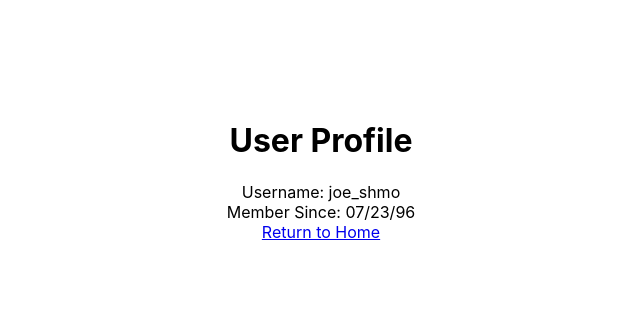
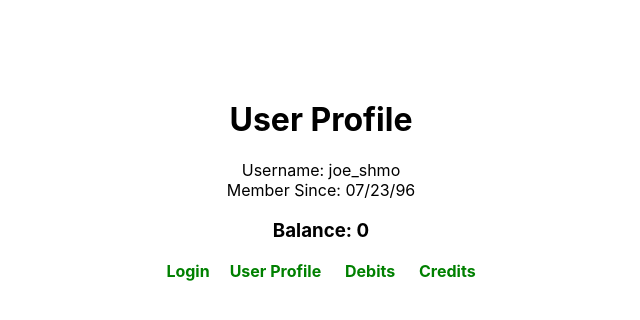
Before and after one commit to alejandrochum/assignment4, a React (Create React App) app: page /userProfile in a window 1280 px wide. Shown: the top 320 px of the page, without its empty margins (319-959 px from the left). Built offline with nearby package versions, Linux system fonts and the light colour scheme; no server answers.

Commit message:
Credits functionality complete

```diff
--- a/src/App.js
+++ b/src/App.js
@@ -5,6 +5,7 @@ import Home from './components/Home';
 import UserProfile from './components/UserProfile';
 import LogIn from './components/Login';
 import Debits from './components/Debits';
+import Credits from './components/Credits';
 import AccountBalance from './components/AccountBalance';
 import DbInput from './components/DbInput';
 
@@ -75,6 +76,13 @@ class App extends Component {
       })
   }
 
+  addCredit = (credit) => {
+    const newDebits = this.state.credits;
+    newDebits.push(credit);
+    this.setState({ credits: newDebits })
+    this.updateBalance();
+  }
+
   //call for the functions to get the data when component mounts
   componentDidMount = () => {
     this.getDebit();
@@ -89,14 +97,18 @@ class App extends Component {
 
   render() {
 
-    const DbInputComponent = () => (<DbInput addDebit={this.addDebit}/>)
+    const DebitInputComponent = () => (<DbInput add={this.addDebit} option={'Debit'}/>)
+    const CreditInputComponent = () => (<DbInput add={this.addCredit} option={'Credit'}/>)
+
     const BalanceComponent = () => (<AccountBalance accountBalance={this.state.accountBalance} />)
     const HomeComponent = () => (<Home accountBalance={this.state.accountBalance} />);
     const UserProfileComponent = () => (
-      <UserProfile userName={this.state.currentUser.userName} memberSince={this.state.currentUser.memberSince} />
+      <UserProfile userName={this.state.currentUser.userName} memberSince={this.state.currentUser.memberSince} balanceComponent={BalanceComponent} />
     );
     const LogInComponent = () => (<LogIn user={this.state.currentUser} mockLogIn={this.mockLogIn} />);
-    const DebitsComponent = () => (<Debits dbInputComponent={DbInputComponent} debits={this.state.debits} balanceComponent={BalanceComponent}/>);
+
+    const DebitsComponent = () => (<Debits dbInputComponent={DebitInputComponent} debits={this.state.debits} balanceComponent={BalanceComponent}/>);
+    const CreditsComponent = () => (<Credits dbInputComponent={CreditInputComponent} credits={this.state.credits} balanceComponent={BalanceComponent} />);
 
     return (
       <Router>
@@ -105,6 +117,7 @@ class App extends Component {
           <Route exact path="/userProfile" render={UserProfileComponent} />
           <Route exact path="/login" render={LogInComponent} />
           <Route exact path="/debits" render={DebitsComponent} />
+          <Route exact path="/credits" render={CreditsComponent} />
         </div>
       </Router>
     );
--- a/src/components/AccountBalance.js
+++ b/src/components/AccountBalance.js
@@ -5,11 +5,12 @@ class AccountBalance extends Component {
   render() {
     return (
       <div>
-        Balance: {this.props.accountBalance}
-        <div>
-          <Link to="/userProfile">User Profile</Link>
-          <Link to="/debits"> Debits </Link>
-          <Link to="/credits"> Credits </Link>
+        <h3>Balance: {this.props.accountBalance}</h3>
+        <div style={{textAlign:"center"}}>
+          <Link className="link-button" to="/login">Login</Link>
+          <Link className="link-button" to="/userProfile">User Profile</Link>
+          <Link className="link-button" to="/debits"> Debits </Link>
+          <Link className="link-button" to="/credits"> Credits </Link>
         </div>
       </div>
     );
--- a/src/components/Credits.js
+++ b/src/components/Credits.js
@@ -10,7 +10,7 @@ class Credits extends Component {
     render() {
         return(
             <div>
-                <h1>Debits</h1>
+                <h1>Credits</h1>
                 {this.creditList()}
                 <this.props.balanceComponent />
                 <this.props.dbInputComponent />
@@ -18,3 +18,5 @@ class Credits extends Component {
         )
     }
 }
+
+export default Credits;
--- a/src/components/DbInput.js
+++ b/src/components/DbInput.js
@@ -1,48 +1,33 @@
 import React, { Component } from 'react'
 
 class DbInput extends Component {
-    constructor() {
-        super()
-        this.state = {
-            newData: {
-                id: '',
-                description: '',
-                amount: 0,
-                date: '2018-04-26T09:26:58.413Z'
-            }
-        }
-    }
 
     handleSubmit = (e) => {
         e.preventDefault();
-        const amount =  e.target.amount.value;
-        console.log(amount);
-        const desc = e.target.description.value;
-        let date = new Date().toISOString()
-
+        const amount =  e.target.amount.value; //gets the value from amount input field
+        const desc = e.target.description.value; //gets the value from description input field
+        let date = new Date().toISOString(); //gets the current date
         let newData= {
             id: '',
             description: desc,
-            amount: parseFloat(amount),
+            amount: Number(amount),
             date: date
         }
-
-        this.props.addDebit(newData);
+        this.props.add(newData); //calls the function in app.js passing the values for new data input
     }
 
     render() {
         return (
-            <div>
+            <div className="data-form">
                 <form onSubmit={this.handleSubmit}>
                     <div>
                         <label htmlFor="description">Description</label>
-                        <input type="text" name="description" />
+                        <input type="text" name="description" required style={{marginRight:"30px", marginLeft:"10px"}}/>
+
+                        <label htmlFor="amount">Amount</label>
+                        <input type="decimal" name="amount" required style={{marginLeft:"10px"}} />
                     </div>
-                    <div>
-                        <label htmlFor="amount">Amount</label>
-                        <input type="number" name="amount" />
-                    </div>
-                    <button>Add</button>
+                    <button>Add {this.props.option}</button>
                 </form>
             </div>
         )
--- a/src/components/Home.js
+++ b/src/components/Home.js
@@ -4,7 +4,7 @@ import AccountBalance from './AccountBalance';
 class Home extends Component {
   render() {
     return (
-      <div>
+      <div style={{textAlign: "center"}}>
         <img src="https://picsum.photos/201" alt="bank" />
         <h1>Bank of React</h1>
 
--- a/src/components/UserProfile.js
+++ b/src/components/UserProfile.js
@@ -4,12 +4,13 @@ import {Link} from 'react-router-dom';
 class UserProfile extends Component {
   render() {
     return (
-        <div>
+        <div style={{textAlign:"center"}}>
           <h1>User Profile</h1>
 
           <div>Username: {this.props.userName}</div>
           <div>Member Since: {this.props.memberSince}</div>
-          <div><Link to="/">Return to Home</Link></div>
+
+          <this.props.balanceComponent />
         </div>
     );
   }
--- a/src/index.css
+++ b/src/index.css
@@ -1,12 +1,36 @@
 body {
-    padding-top: 100px;
-    text-align: center;
     margin: 0;
     font-family: -apple-system, BlinkMacSystemFont, 'Segoe UI', 'Roboto', 'Oxygen', 'Ubuntu', 'Cantarell', 'Fira Sans', 'Droid Sans', 'Helvetica Neue', sans-serif;
     -webkit-font-smoothing: antialiased;
     -moz-osx-font-smoothing: grayscale;
 }
 
+#root{
+    max-width: 700px;
+    margin: auto;
+    margin-top: 100px;
+}
+
+h1, h3{
+    text-align: center;
+}
+
 code {
     font-family: source-code-pro, Menlo, Monaco, Consolas, 'Courier New', monospace;
 }
+
+.data-form{
+    text-align: center;
+    margin-top: 30px;
+}
+
+.link-button{
+    color: green;
+    font-weight: bold;
+    text-decoration: none;
+    margin: 0px 10px 0px 10px;
+}
+
+button {
+    margin-top: 20px;
+}
```
